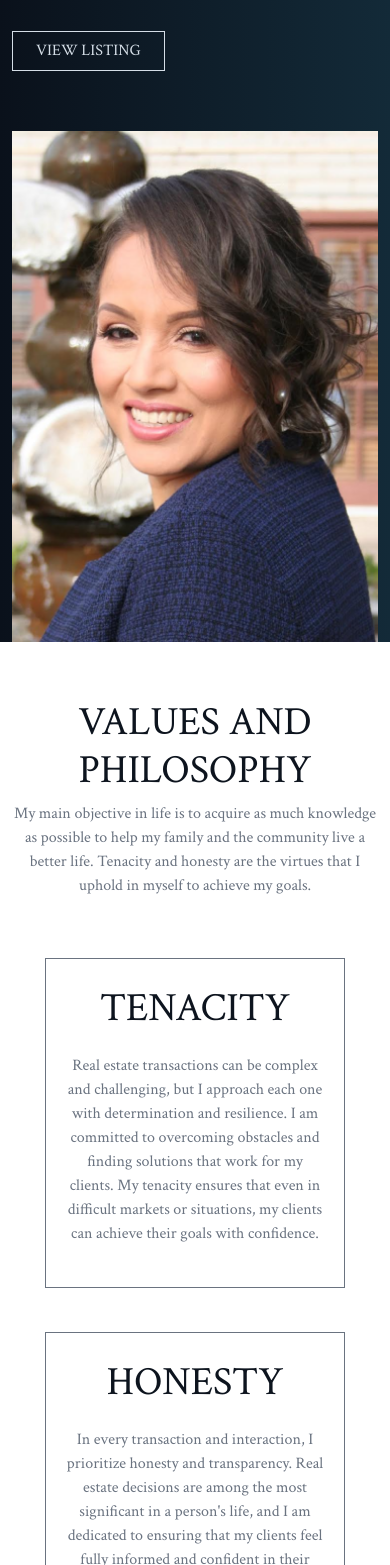
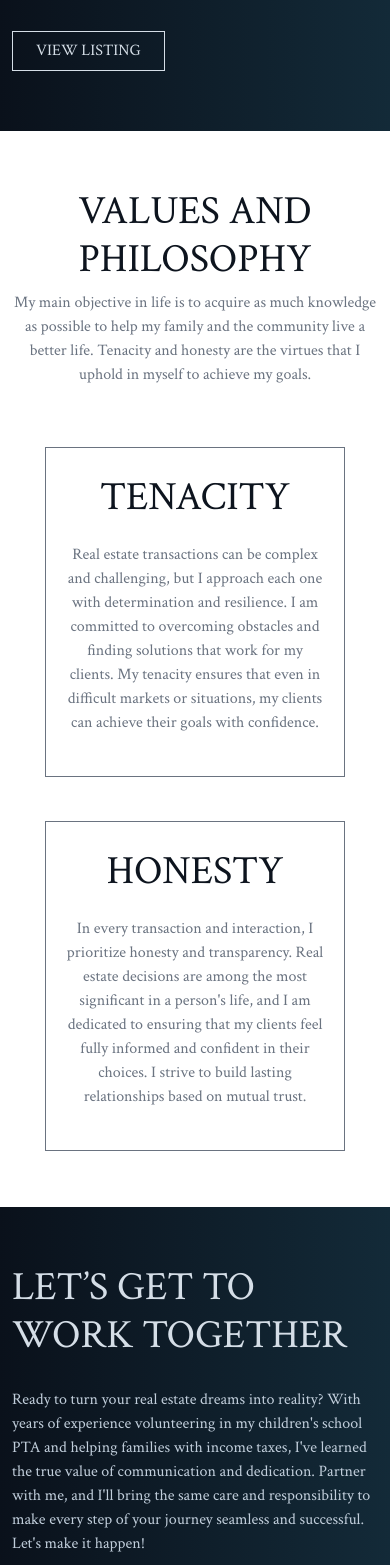
Before and after one commit to Panha-Sim/mayra-website, a Next.js app: page /about in a window 390 px wide. Shown: the part 383-1948 px from the top of the page. Built offline with nearby package versions, Linux system fonts and the light colour scheme.

Commit message:
- Small media query change for the about page, modified the "let's work together" statement.

```diff
--- a/src/components/LetsWorkTogether.tsx
+++ b/src/components/LetsWorkTogether.tsx
@@ -9,7 +9,7 @@ export default function LetsWorkTogether() {
                 <div className="row">
                     <div className="work-together-text">
                         <h1>LET’S GET TO WORK TOGETHER</h1>
-                        <p>Ready to turn your real estate dreams into reality? Partner with me, and together, I'll make every step of the journey seamless and successful. Let's make it happen!</p>
+                        <p>Ready to turn your real estate dreams into reality? With years of experience volunteering in my children's school PTA and helping families with income taxes, I've learned the true value of communication and dedication. Partner with me, and I'll bring the same care and responsibility to make every step of your journey seamless and successful. Let's make it happen!</p>
                         <Button name="GET IN TOUCH" slug="contact"/>
                     </div>
                 </div>
--- a/src/styles/FindingPerfectHome.css
+++ b/src/styles/FindingPerfectHome.css
@@ -21,11 +21,12 @@
     display: flex;
     justify-content: center;
 }
+
 .maryraPortrait {
-    width: 450px;
-    height: auto;
+  display: none;
 }
 
+/* Ipad Vertical */
 @media screen and (min-width: 768px){
     .find-perfect-home-text {
         max-width: 500px;
@@ -36,19 +37,34 @@
         margin-bottom: 60px;
     }
     .maryraPortrait {
+        display: block;
         width: 500px;
+        height: auto;
         margin-bottom: 60px;
     }
 
 }
+
+/* Ipad Horizontal */
 @media screen and (min-width: 992px){
+    .find-perfect-home-container {
+    }
+    .image-container {
+        justify-content: center;
+        margin-bottom: 60px;
+    }
+
+    .maryraPortrait {
+        display: block;
+        width: 450px;
+        height: auto;
+    }
+}
+
+/* Laptop */
+@media screen and (min-width: 1200px) {
     .find-perfect-home-container {
         justify-content: flex-start;
         margin-bottom: 0px;
     }
-    .image-container {
-        justify-content: center;
-        margin-bottom: 60px;
-
-    }
 }
```
